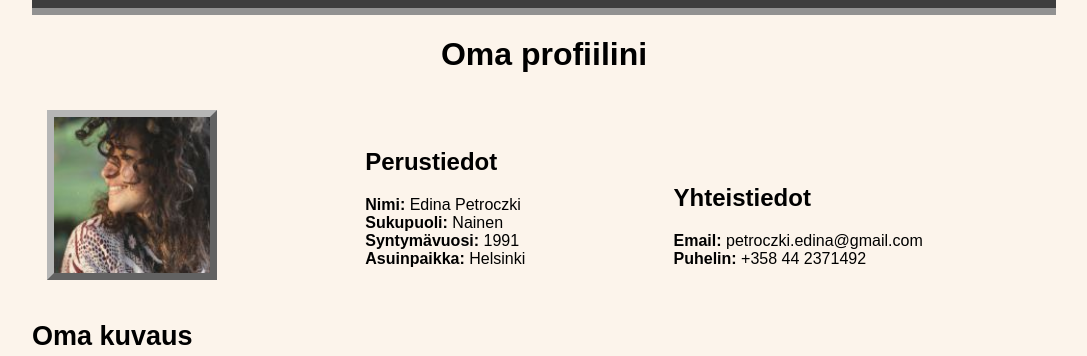
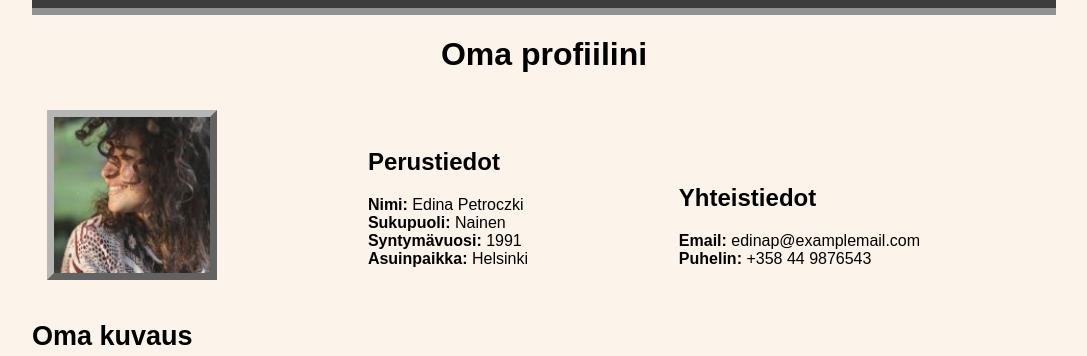
Before and after one commit to edinaPetroczki/kurssi_osa_I, a PHP site: page /profiili.php in a window 1280 px wide. Shown: the top 356 px of the page, without its empty margins (96-1183 px from the left). Run offline with PHP 8.4, Linux system fonts and the light colour scheme.

Commit message:
changing personal info

```diff
--- a/profiili.html
+++ b/profiili.html
@@ -23,8 +23,8 @@
             </div>
             <div class="column">
                 <h2>Yhteistiedot</h2>
-                    <p><b>Email:</b> petroczki.edina@gmail.com<br>
-                    <b>Puhelin:</b> +358 44 2371492</p>
+                    <p><b>Email:</b> edinap@examplemail.com<br>
+                    <b>Puhelin:</b> +358 44 9876543</p>
             </div>
         </div>
         <div id="main-text">
--- a/profiili.php
+++ b/profiili.php
@@ -23,8 +23,8 @@
             </div>
             <div class="column">
                 <h2>Yhteistiedot</h2>
-                    <p><b>Email:</b> petroczki.edina@gmail.com<br>
-                    <b>Puhelin:</b> +358 44 2371492</p>
+                    <p><b>Email:</b> edinap@examplemail.com<br>
+                    <b>Puhelin:</b> +358 44 9876543</p>
             </div>
         </div>
         <div id="main-text">
```
